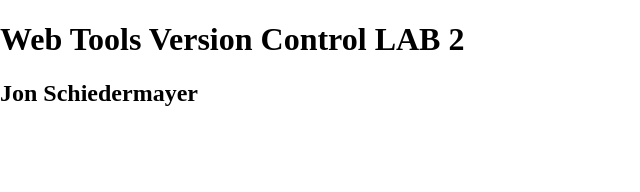
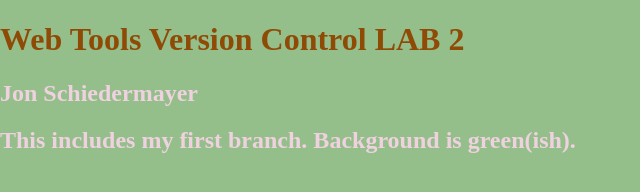
Before and after one commit to jonboper/VCLabSchiedermayer, a plain HTML site: page index.html in a window 1280 px wide. Shown: the whole page, without its empty margins (0-640 px from the left). Drawn offline with nearby package versions, Linux system fonts and the light colour scheme.

Commit message:
Updated index.html and main.css
Changed css colors and added h2 tag per assignment.

```diff
--- a/_css/main.css
+++ b/_css/main.css
@@ -9,7 +9,18 @@ html {
 }
 html, body  {
 	margin: 0;
+	background: #94bf8a;
 }
+
+
+h1 {
+	color: #8f4a06;
+}
+
+h2 {
+	color: #F0D1E0;
+}
+
 /* Correct `block` display not defined in IE 8/9.*/
 article,aside,details,figcaption,figure,footer,header,main,nav,section,summary {
   display: block;
--- a/index.html
+++ b/index.html
@@ -16,6 +16,7 @@
     <header>
 	<h1>Web Tools Version Control LAB 2</h1>
 	<h2>Jon Schiedermayer</h2>
+	<h2>This includes my first branch. Background is green(ish).
     </header>
     <nav id="pageNav">
     </nav>
```
